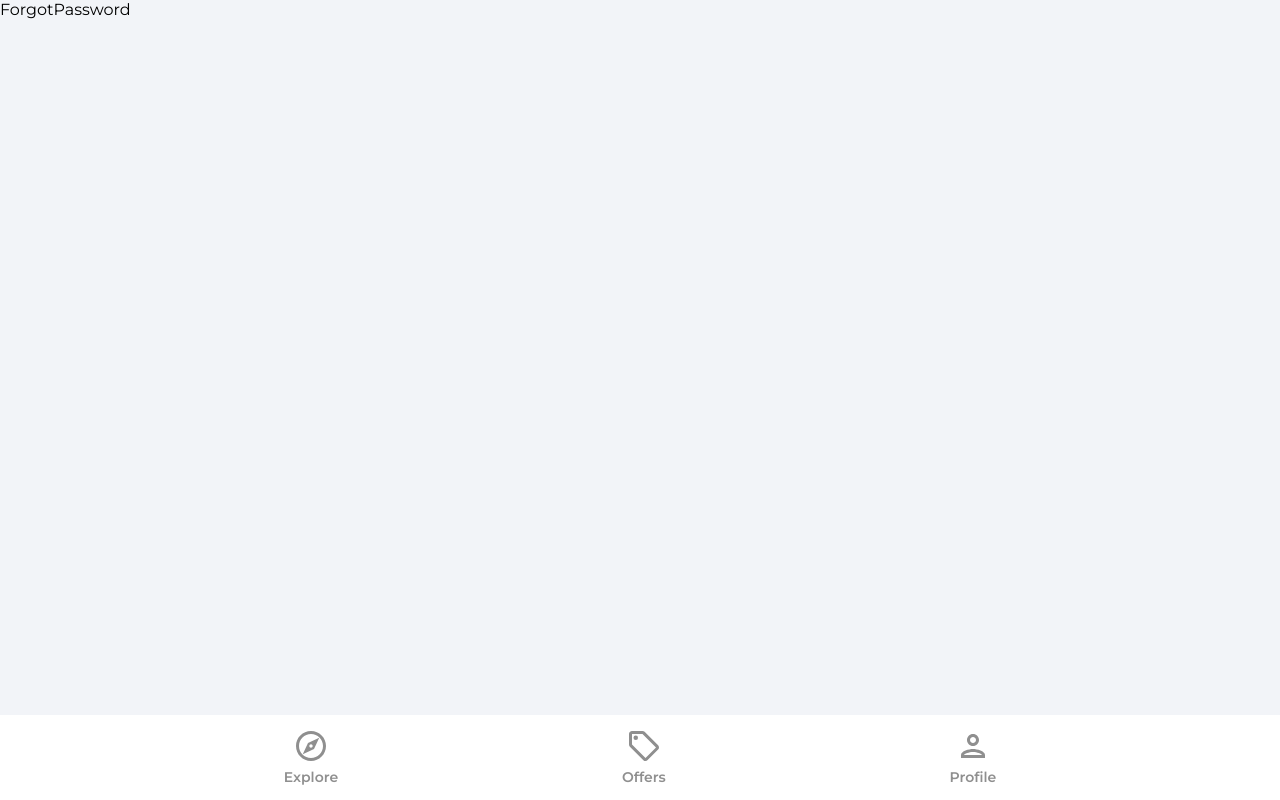
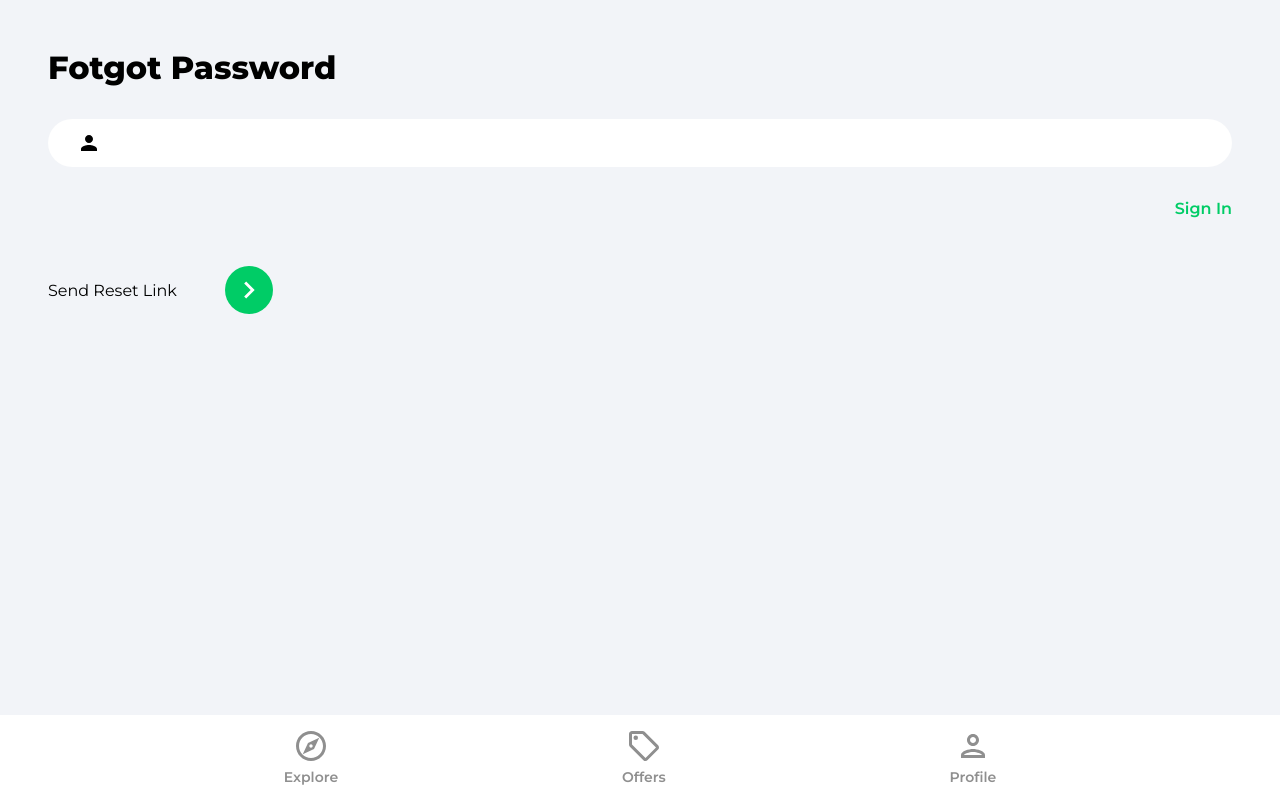
Before and after one commit to TheodoraDimitrova/RBS_Real_Estate, a React (Create React App) app: page /forgotenPass in a window 1280 px wide. Built offline with nearby package versions, Linux system fonts and the light colour scheme.

Commit message:
Register, LogIn, LogOut, Change Password

```diff
--- a/package.json
+++ b/package.json
@@ -12,6 +12,7 @@
     "react-router": "^6.3.0",
     "react-router-dom": "^6.3.0",
     "react-scripts": "5.0.1",
+    "react-toastify": "^9.0.8",
     "web-vitals": "^2.1.4"
   },
   "scripts": {
--- a/src/App.js
+++ b/src/App.js
@@ -1,11 +1,14 @@
 import { BrowserRouter as Router, Routes, Route } from "react-router-dom";
 import Navbar from "./components/Navbar";
+import PrivateRoute from "./components/PrivateRoute";
 import Explore from "./pages/Explore";
 import ForgotPassword from "./pages/ForgotPassword";
 import Offers from "./pages/Offers";
 import Profile from "./pages/Profile";
 import SignIn from "./pages/SignIn";
 import SignUp from "./pages/SignUp";
+import { ToastContainer } from "react-toastify";
+import "react-toastify/dist/ReactToastify.css";
 
 function App() {
   return (
@@ -13,18 +16,19 @@
       <Router>
         <Routes>
           <Route path="/" element={<Explore />} />
-          <Route path="/profile" element={<SignIn />} />
+
+          <Route path="/profile" element={<PrivateRoute />}>
+            <Route path="/profile" element={<Profile />} />
+          </Route>
+          <Route path="/profile" element={<Profile />} />
           <Route path="/sign-in" element={<SignIn />} />
           <Route path="/sign-up" element={<SignUp />} />
           <Route path="/offers" element={<Offers />} />
           <Route path="/forgotenPass" element={<ForgotPassword />} />
         </Routes>
-        <Navbar/>
+        <Navbar />
       </Router>
-
-
-
-
+      <ToastContainer />
     </>
   );
 }
--- a/src/components/Navbar.jsx
+++ b/src/components/Navbar.jsx
@@ -25,7 +25,15 @@
               width="36px"
               height="36px"
             />
-            <p className={pathMatchRoute("/") ? "navbarListItemNameActive" : "navbarListItemName"}>Explore</p>
+            <p
+              className={
+                pathMatchRoute("/")
+                  ? "navbarListItemNameActive"
+                  : "navbarListItemName"
+              }
+            >
+              Explore
+            </p>
           </li>
           <li className="navbarListItem" onClick={() => navigate("/offers")}>
             <OfferIcon
@@ -33,15 +41,31 @@
               width="36px"
               height="36px"
             />
-            <p className={pathMatchRoute("/offers") ? "navbarListItemNameActive" : "navbarListItemName"}>Offers</p>
+            <p
+              className={
+                pathMatchRoute("/offers")
+                  ? "navbarListItemNameActive"
+                  : "navbarListItemName"
+              }
+            >
+              Offers
+            </p>
           </li>
-          <li className="navbarListItem" onClick={() => navigate("/sign-in")}>
+          <li className="navbarListItem" onClick={() => navigate("/profile")}>
             <PersonOutlineIcon
-              fill={pathMatchRoute("/sign-in") ? "#2c2c2c" : "#8f8f8f"}
+              fill={pathMatchRoute("/profile") ? "#2c2c2c" : "#8f8f8f"}
               width="36px"
               height="36px"
             />
-            <p className={pathMatchRoute("/sign-in") ? "navbarListItemNameActive" : "navbarListItemName"}>Profile</p>
+            <p
+              className={
+                pathMatchRoute("/profile")
+                  ? "navbarListItemNameActive"
+                  : "navbarListItemName"
+              }
+            >
+              Profile
+            </p>
           </li>
         </ul>
       </nav>
--- /dev/null
+++ b/src/components/PrivateRoute.jsx
@@ -0,0 +1,15 @@
+import { Navigate, Outlet } from "react-router-dom";
+import { useAuthStatus } from "../hooks/useAuthStatus";
+import Spinner from "../components/Spinner";
+
+const PrivateRoute = () => {
+  const { loggedIn, checkingStatus } = useAuthStatus();
+
+  if (checkingStatus) {
+    return <h3>Loading....</h3>;
+  }
+
+  return loggedIn ? <Outlet /> : <Navigate to="/sign-in" />;
+};
+
+export default PrivateRoute;
--- /dev/null
+++ b/src/components/Spinner.jsx
@@ -0,0 +1,11 @@
+const Spinner = () => {
+  return (
+    <div>
+      <div className="loadingSpinnerContainer">
+        <div className="loadingSpinner"></div>
+      </div>
+    </div>
+  );
+};
+
+export default Spinner;
--- /dev/null
+++ b/src/hooks/useAuthStatus.jsx
@@ -0,0 +1,21 @@
+import { useEffect, useState } from "react";
+import { getAuth, onAuthStateChanged } from "firebase/auth";
+
+export const useAuthStatus = () => {
+  const [loggedIn, setloggedIn] = useState(false);
+  const [checkingStatus, setCheckingStatus] = useState(true); //Loading
+
+  useEffect(() => {
+    const auth = getAuth();
+    const unsub = onAuthStateChanged(auth, (user) => {
+      if (user) {
+        setloggedIn(true);
+      }
+      setCheckingStatus(false);
+    });
+
+    return unsub;
+  });
+
+  return { loggedIn, checkingStatus };
+};
--- a/src/pages/ForgotPassword.jsx
+++ b/src/pages/ForgotPassword.jsx
@@ -1,9 +1,51 @@
-import React from 'react'
+import { getAuth, sendPasswordResetEmail } from "firebase/auth";
+import { useState } from "react";
+import { Link } from "react-router-dom";
+import { toast } from "react-toastify";
+import { ReactComponent as ArrowRightIcon } from "../assets/svg/keyboardArrowRightIcon.svg";
 
 function ForgotPassword() {
+  const [email, setEmail] = useState("");
+  const onChange = (e) => setEmail(e.target.value);
+
+  const onSubmit = async (e) => {
+    e.preventDefault();
+    try {
+      const auth = getAuth();
+      await sendPasswordResetEmail(auth, email);
+      toast.success("Password reset email sent");
+    } catch (error) {
+      toast.error("Could not send reset email");
+    }
+  };
   return (
-    <div>ForgotPassword</div>
-  )
+    <div className="pageContainer">
+      <header>
+        <p className="pageHeader">Fotgot Password</p>
+      </header>
+      <main>
+        <form onSubmit={onSubmit}>
+          <input
+            type="email"
+            className="emailInput"
+            id="email"
+            value={email}
+            onChange={onChange}
+          />
+          <Link className="forgotPasswordLink" to="/sign-in">
+            Sign In
+          </Link>
+
+          <div className="signInBar">
+            <div className="singInText">Send Reset Link</div>
+            <button className="signInButton">
+              <ArrowRightIcon fill="#fff" width="34px" height="34px" />
+            </button>
+          </div>
+        </form>
+      </main>
+    </div>
+  );
 }
 
-export default ForgotPassword
+export default ForgotPassword;
--- a/src/pages/Profile.jsx
+++ b/src/pages/Profile.jsx
@@ -1,9 +1,92 @@
-import React from 'react'
+import React, { useState } from "react";
+import { getAuth, updateProfile } from "firebase/auth";
+import { useNavigate } from "react-router-dom";
+import { db } from "../firebase.config";
+import { doc, updateDoc } from "firebase/firestore";
+import { toast } from "react-toastify";
 
 function Profile() {
+  const navigate = useNavigate();
+  const auth = getAuth();
+  const [changeDetails, setChangeDetails] = useState(false);
+
+  const [formData, setFormData] = useState({
+    name: auth.currentUser.displayName,
+    email: auth.currentUser.email,
+  });
+  const { name, email } = formData;
+  const onLogout = () => {
+    auth.signOut();
+    navigate("/");
+    toast.success("User signed out!");
+  };
+  const onChange = (e) => {
+    setFormData((prevState) => ({
+      ...prevState,
+      [e.target.id]: e.target.value,
+    }));
+  };
+  const onSubmit = async (e) => {
+    try {
+      if (auth.currentUser.displayName !== name) {
+        await updateProfile(auth.currentUser, {
+          displayName: name,
+        });
+        //update in firestore
+        const userRef = doc(db, "users", auth.currentUser.uid);
+        await updateDoc(userRef, {
+          name: name,
+        });
+      }
+    } catch (error) {
+      toast.error("Could not update profile details");
+    }
+  };
+
   return (
-    <div>Profile</div>
-  )
+    <div className="profile">
+      <header className="profileHeader">
+        <p className="pageHeader">My Profile</p>
+        <button className="logOut" type="button" onClick={onLogout}>
+          Logout
+        </button>
+      </header>
+      <main>
+        <div className="profileDetailsHeader">
+          <p className="profileDetailsText">Personal Details</p>
+          <p
+            className="changePersonalDetails"
+            onClick={() => {
+              changeDetails && onSubmit();
+              setChangeDetails((prevState) => !prevState);
+            }}
+          >
+            {changeDetails ? "Done" : "Change"}
+          </p>
+        </div>
+        <div className="profileCart">
+          <form>
+            <input
+              type="text"
+              id="name"
+              className={!changeDetails ? "profileName" : "profileNameActive"}
+              disabled={!changeDetails}
+              value={name}
+              onChange={onChange}
+            />
+            <input
+              type="text"
+              id="email"
+              className="profileEmail"
+              disabled="disabled"
+              value={email}
+              onChange={onChange}
+            />
+          </form>
+        </div>
+      </main>
+    </div>
+  );
 }
 
-export default Profile
+export default Profile;
--- a/src/pages/SignIn.jsx
+++ b/src/pages/SignIn.jsx
@@ -2,11 +2,13 @@
 import { Link, useNavigate } from "react-router-dom";
 import { ReactComponent as ArrowRightIcon } from "../assets/svg/keyboardArrowRightIcon.svg";
 import visibilityIcon from "../assets/svg/visibilityIcon.svg";
+import { getAuth, signInWithEmailAndPassword } from "firebase/auth";
+import { toast } from "react-toastify";
 
 function SingIn() {
+  const navigate = useNavigate();
   const [showPassword, setShowPassword] = useState(false);
   const [formData, setFormData] = useState({
-
     email: "",
     password: "",
   });
@@ -18,6 +20,27 @@
       [e.target.id]: e.target.value,
     }));
   };
+  const onSubmit = async (e) => {
+    e.preventDefault();
+    const auth = getAuth();
+
+    try {
+      const userCredential = await signInWithEmailAndPassword(
+        auth,
+        email,
+        password
+      );
+      if (userCredential.user) {
+        console.log("redirect");
+        navigate("/profile");
+        toast.success("Hey 👋, you are loged in!");
+      }
+    } catch (error) {
+      //auth/wrong-password
+      console.log(error.code);
+      toast.error(error.message);
+    }
+  };
 
   return (
     <>
@@ -26,8 +49,7 @@
           <p className="pageHeader">Walcome Back!</p>
         </header>
 
-        <form>
-
+        <form onSubmit={onSubmit}>
           <input
             type="email"
             className="emailInput"
--- a/src/pages/SignUp.jsx
+++ b/src/pages/SignUp.jsx
@@ -1,5 +1,5 @@
 import { useState } from "react";
-import { Link, Navigate, useNavigate } from "react-router-dom";
+import { Link, useNavigate } from "react-router-dom";
 import { ReactComponent as ArrowRightIcon } from "../assets/svg/keyboardArrowRightIcon.svg";
 import visibilityIcon from "../assets/svg/visibilityIcon.svg";
 import {
@@ -9,6 +9,7 @@
 } from "firebase/auth";
 import { db } from "../firebase.config";
 import { doc, serverTimestamp, setDoc } from "firebase/firestore";
+import { toast } from "react-toastify";
 
 function SignUp() {
   const navigate = useNavigate();
@@ -38,15 +39,23 @@
       );
       const user = userCredential.user;
       updateProfile(auth.currentUser, {
-        displayName: name
+        displayName: name,
       });
-      const copyUser= {...formData}
-      delete copyUser.password
-      copyUser.timestamp=serverTimestamp()
-      await setDoc(doc(db, "users", user.uid), copyUser)
+      const copyUser = { ...formData };
+      delete copyUser.password;
+      copyUser.timestamp = serverTimestamp();
+      await setDoc(doc(db, "users", user.uid), copyUser);
       navigate("/");
+      //'User account created & signed in!'
+      toast.success("Welcome to Reant, Bay and Sell Real Estate");
     } catch (error) {
-      console.log(error);
+      if (error.code === "auth/email-already-in-use") {
+        toast.error("That email address is already in use!");
+      }
+
+      if (error.code === "auth/invalid-email") {
+        toast.error("That email address is invalid!");
+      }
     }
   };
 
```
Also changed, not shown: 1 other file (tests, documents, lock files or other folders).
